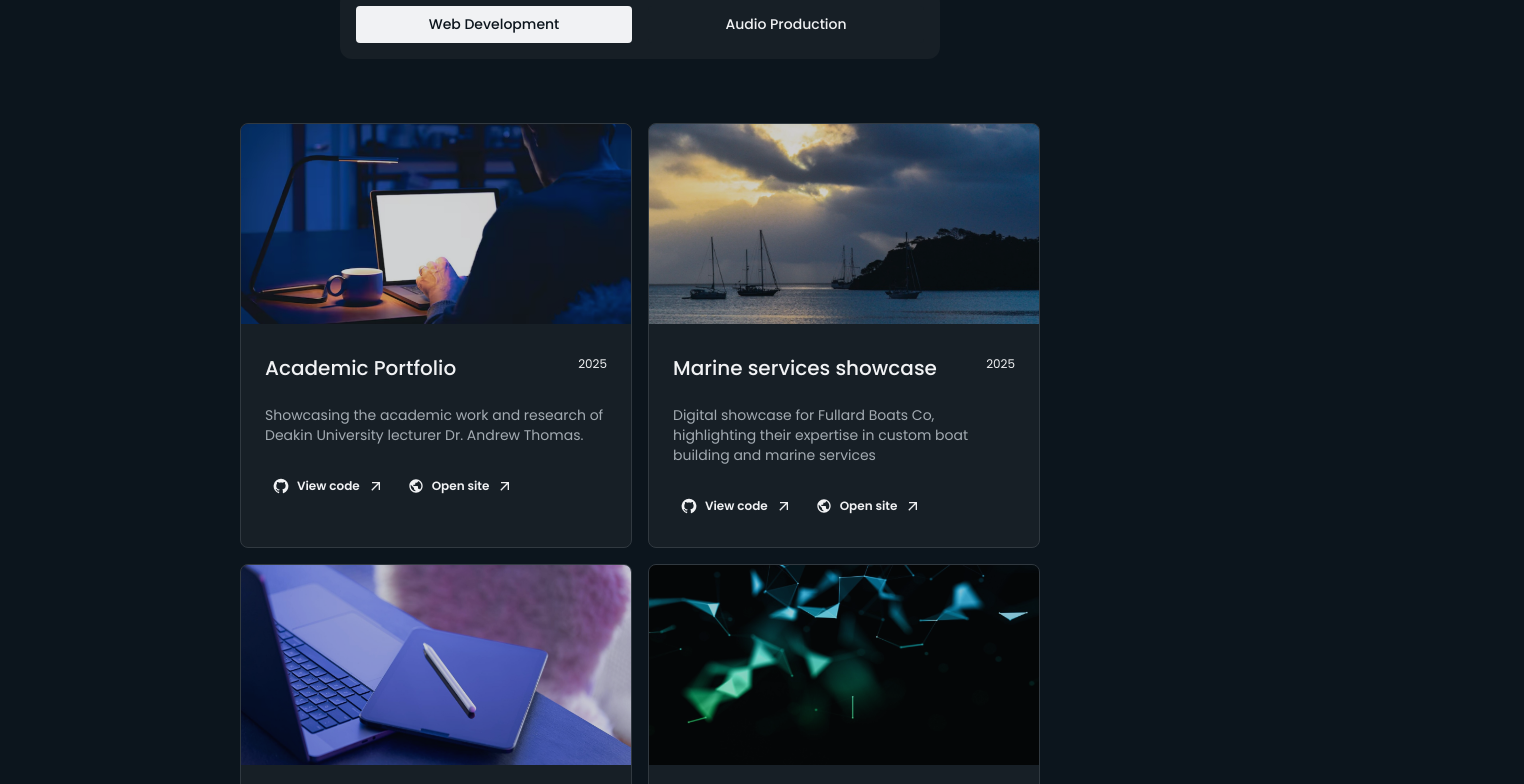
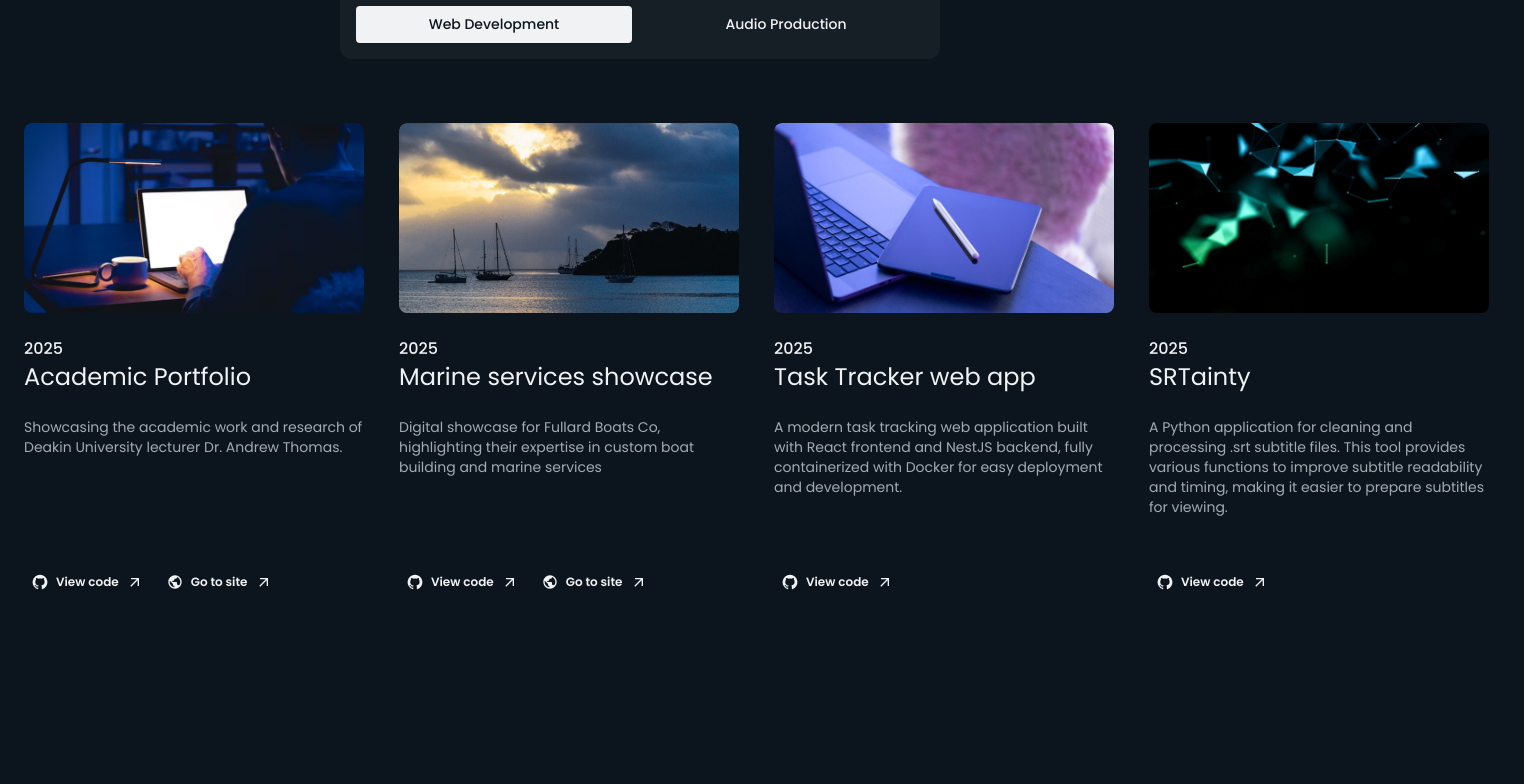
Before and after one commit to mastra90/luke-mastrocola-portfolio, a React (Vite) app: page / in a window 1280 px wide. Shown: the part 380-1164 px from the top of the page, 1524 px wide, since content can reach past the window. After the commit the page ends 1035 px from the top, so only its background shows below. Built offline with nearby package versions, Linux system fonts and the light colour scheme.

Commit message:
feature: implement animated underlines and enhanced card hover effects
- Add CSS-based animated underlines for button interactions
- Include image zoom and improved visual transitions on card hover

```diff
--- a/src/App.tsx
+++ b/src/App.tsx
@@ -19,7 +19,7 @@ const App = () => {
         sx={{
           mx: "auto",
           my: 4,
-          maxWidth: "1050px !important",
+          maxWidth: "1800px !important",
         }}
       >
         <CssBaseline />
--- a/src/components/DevWork.tsx
+++ b/src/components/DevWork.tsx
@@ -83,11 +83,13 @@ const DevWork = () => {
         icon: <GitHub className="card-icon" />,
         label: "View code",
         link: links.github,
+        isGithub: true,
       },
       {
         icon: <Public className="card-icon" />,
-        label: "Open site",
+        label: "Go to site",
         link: links.demo,
+        isGithub: false,
       },
     ];
 
@@ -102,7 +104,9 @@ const DevWork = () => {
                 rel="noreferrer"
                 href={button.link}
               >
-                <IconButton>
+                <IconButton
+                  className={button.isGithub ? "github-btn" : "demo-btn"}
+                >
                   {button.icon}
                   <Typography
                     className="card-text"
@@ -111,6 +115,17 @@ const DevWork = () => {
                       fontWeight: 600,
                       ml: 1,
                       color: theme.palette.text.primary,
+                      position: "relative",
+                      "&::after": {
+                        content: '""',
+                        position: "absolute",
+                        bottom: -6,
+                        left: 0,
+                        width: 0,
+                        height: "1px",
+                        backgroundColor: theme.palette.techChip.background,
+                        transition: "width 0.2s ease-in-out",
+                      },
                     }}
                   >
                     {button.label}
@@ -133,58 +148,81 @@ const DevWork = () => {
   };
 
   return (
-    <Grid container spacing={2} sx={{ width: 800, m: "auto" }}>
+    <Grid container sx={{ width: 1500, m: "auto" }}>
       {devProjects.map((project, index) => (
-        <Grid size={{ sm: 12, md: 6 }} key={index}>
+        <Grid size={{ sm: 12, md: 3 }} key={index}>
           <Card
             variant="outlined"
+            onClick={() => window.open(project.links.github, "_blank")}
             sx={{
-              bgcolor: theme.palette.background.paper,
-              height: "100%",
+              width: 340,
+              border: "none",
+              bgcolor: theme.palette.background.default,
+              height: 500,
+              display: "flex",
+              cursor: "pointer",
+              flexDirection: "column",
+              "&:hover:not(:has(.demo-btn:hover))": {
+                "& .github-btn .card-icon": {
+                  color: theme.palette.techChip.background,
+                },
+                "& .github-btn .card-text": {
+                  color: theme.palette.techChip.background,
+                  "&::after": {
+                    width: "100%",
+                  },
+                },
+                "& .github-btn .card-arrow": {
+                  transform: "translate(1.5px, -1.5px)",
+                },
+              },
               "&:hover": {
-                bgcolor: theme.palette.background.hover,
-                "& .description-text": {
-                  color: theme.palette.text.primary,
+                "& .card-images": {
+                  transform: "scale(1.03)",
+                },
+              },
+              "& .demo-btn:hover .card-text": {
+                color: theme.palette.techChip.background,
+                "&::after": {
+                  width: "100%",
                 },
               },
             }}
           >
             {project.image && (
               <Box
+                className="card-images"
                 component="img"
                 src={project.image}
                 alt={project.title}
                 sx={{
+                  mb: 3,
                   width: "100%",
-                  height: 200,
+                  height: 190,
                   objectFit: "cover",
-                  opacity: 0.8,
+                  borderRadius: 2,
+                  transition: "all 0.2s ease-in-out",
                 }}
               />
             )}
-            <CardContent sx={{ p: 3, height: "100%" }}>
+            <CardContent
+              sx={{ p: 0, flex: 1, display: "flex", flexDirection: "column" }}
+            >
               <CardHeader
                 sx={{ p: 0 }}
                 title={
-                  <Box
-                    sx={{
-                      display: "flex",
-                      justifyContent: "space-between",
-                      fontSize: 20,
-                      fontWeight: 500,
-                    }}
-                  >
-                    {project.title}
-                    <Typography sx={{ fontSize: 12 }}>
+                  <Box>
+                    <Typography sx={{ fontWeight: 500 }}>
                       {project.year}
                     </Typography>
+                    {project.title}
                   </Box>
                 }
               />
               <Typography
                 className="description-text"
                 variant="body2"
-                sx={{ my: 3, color: theme.palette.text.secondary }}
+                sx={{ my: 3, color: theme.palette.text.secondary, flex: 1 }}
               >
                 {project.description}
               </Typography>
--- a/src/theme.ts
+++ b/src/theme.ts
@@ -141,12 +141,11 @@ const createAppTheme = (isDark: boolean) => {
         styleOverrides: {
           root: {
             "&:hover": {
-              "& .card-icon, & .card-arrow": {
-                color: palette.text.secondary,
+              "& .card-icon": {
+                color: palette.techChip.background,
               },
               "& .card-text": {
-                color: palette.text.secondary,
-                textDecoration: "underline",
+                color: palette.techChip.background,
                 textUnderlineOffset: 5,
               },
               "& .card-arrow": {
```
